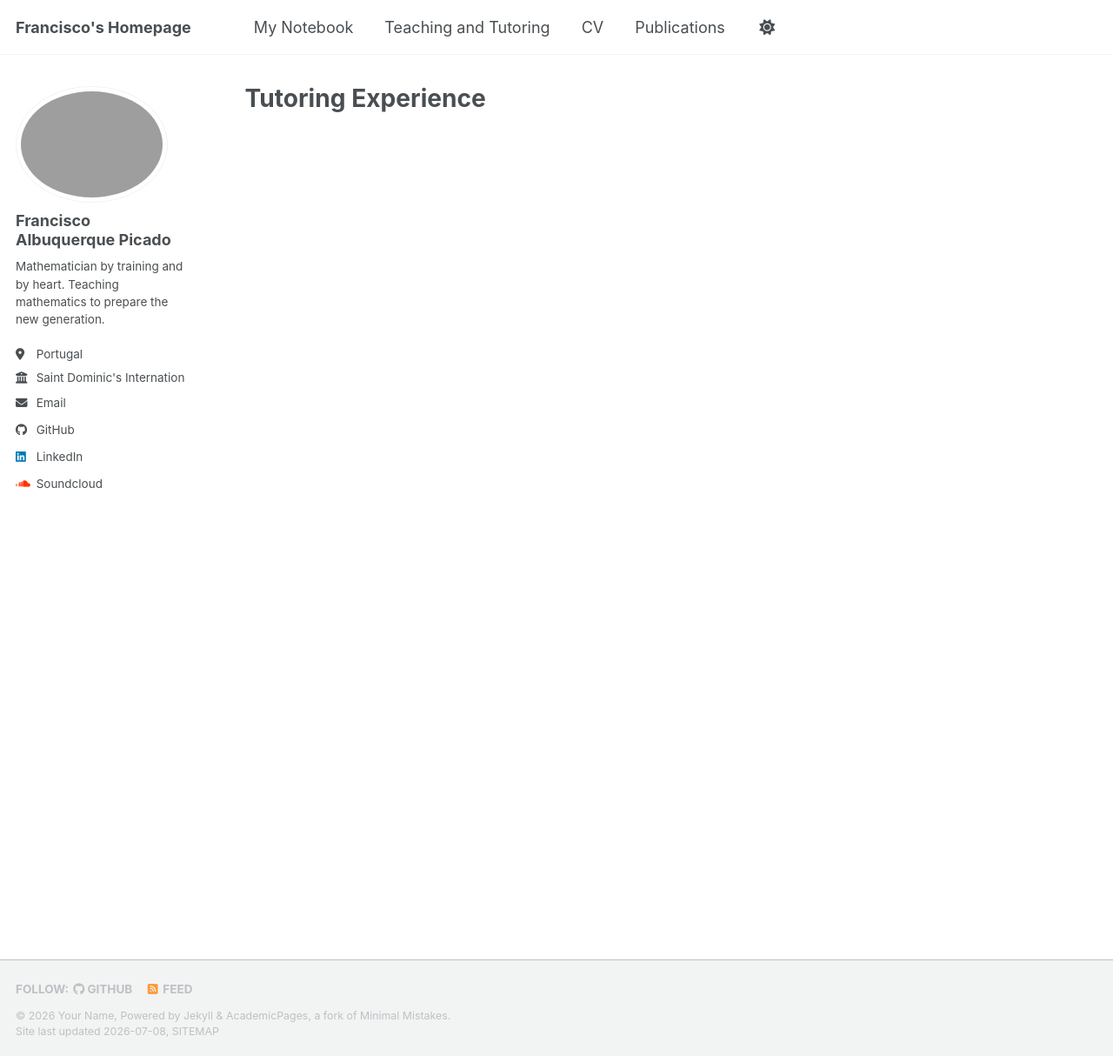
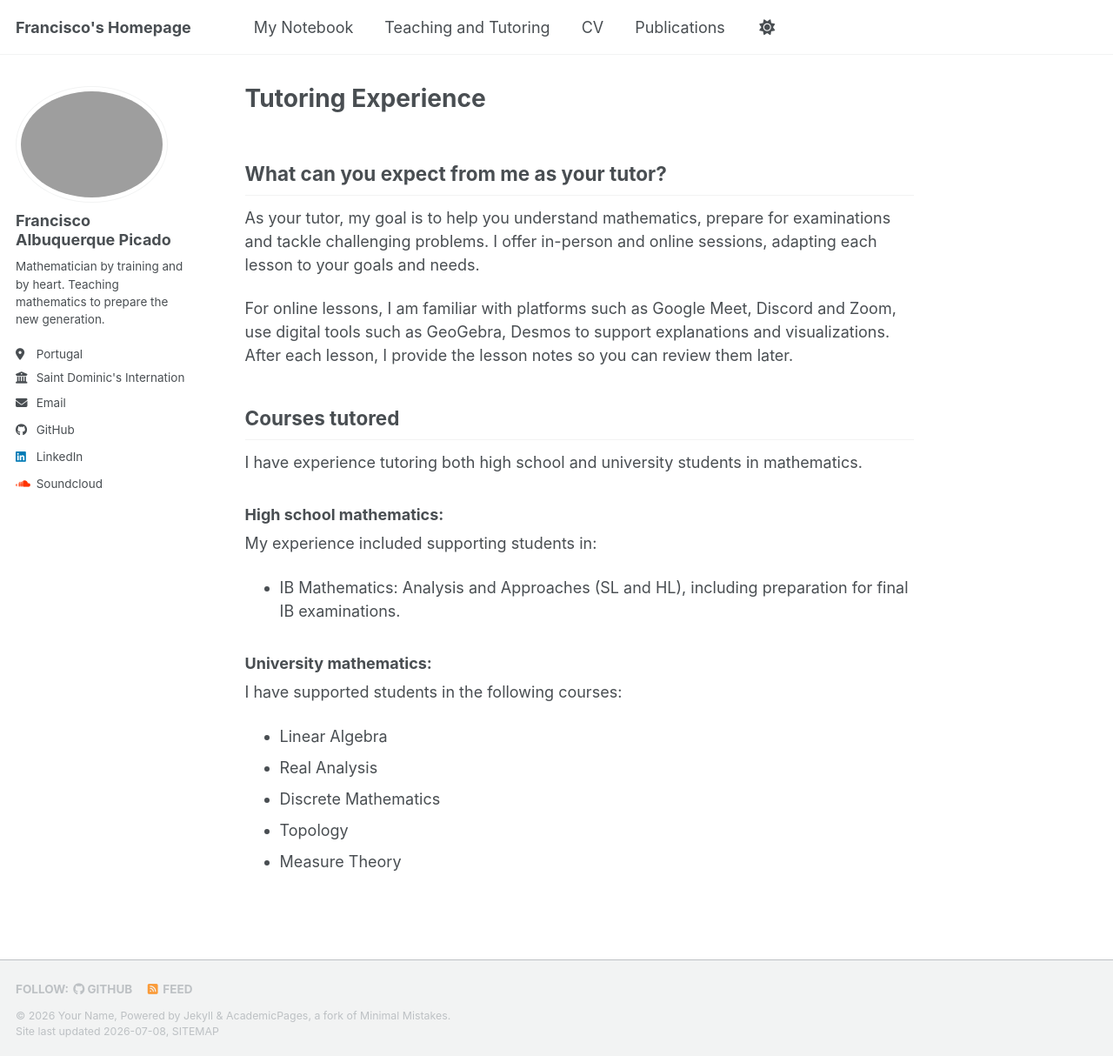
Before and after one commit to ghaleon7/ghaleon7.github.io, a Jekyll site: the page built from _pages/tutoring-experience.md, in a window 1280 px wide and 1214 px high. Shown: the whole window at 87% size. Built offline with Jekyll 4.4.1, drawn with Linux system fonts in a browser that asks for light colours; a script bundle is joined from its source files by our own code; library files that are not in the unit come from our copies.

Commit message:
tutoring experience
tutoring experience

```diff
--- a/_pages/tutoring-experience.md
+++ b/_pages/tutoring-experience.md
@@ -4,3 +4,29 @@ title: "Tutoring Experience"
 permalink: /tutoring-experience/
 author_profile: true
 ---
+## What can you expect from me as your tutor?
+
+As your tutor, my goal is to help you understand mathematics, prepare for examinations and tackle challenging problems.
+I offer in-person and online sessions, adapting each lesson to your goals and needs.
+
+For online lessons, I am familiar with platforms such as Google Meet, Discord and Zoom, use digital tools such as GeoGebra, Desmos to support explanations and visualizations. After each lesson, I provide the lesson notes so you can review them later.
+
+## Courses tutored
+
+I have experience tutoring both high school and university students in mathematics.
+
+### High school mathematics:
+
+My experience included supporting students in:
+
+- IB Mathematics: Analysis and Approaches (SL and HL), including preparation for final IB examinations.
+
+### University mathematics:
+
+I have supported students in the following courses:
+
+- Linear Algebra
+- Real Analysis
+- Discrete Mathematics
+- Topology
+- Measure Theory
```
Also changed, not shown: _teaching/2022-saint-dominics.md (deleted, +0 -29 lines).
